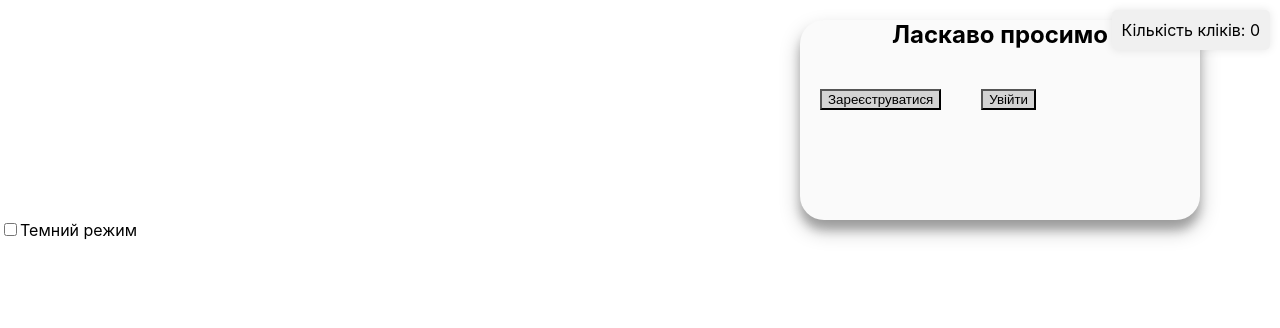
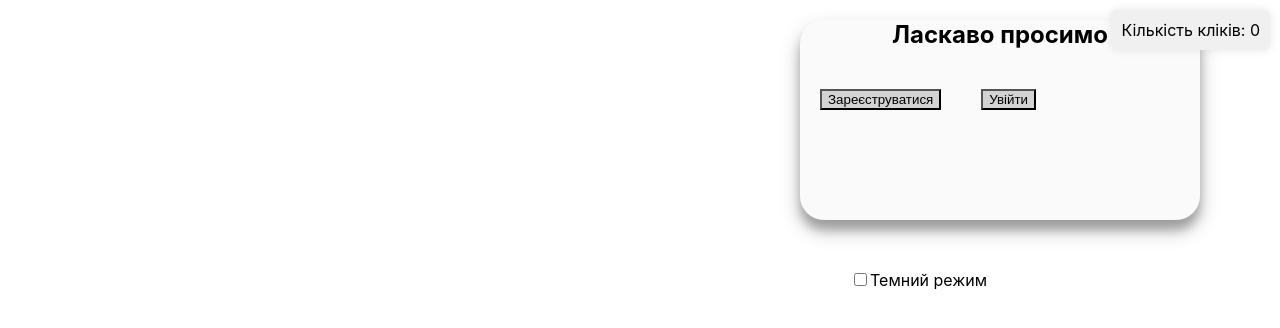
Before and after one commit to MaksimBoyko05/front-end-labs, a React (Create React App) app: page / in a window 1280 px wide. Shown: the top 328 px of the page. Built offline with nearby package versions, Linux system fonts and the light colour scheme.

Commit message:
centered label

```diff
--- a/src/App.js
+++ b/src/App.js
@@ -11,7 +11,7 @@ export default function MyApp() {
     <ThemeContext.Provider value={theme}>
       <ClickContext.Provider value={{ clickCount, setClickCount }}>
         <Form />
-        <label>
+        <label class="dark_m">
           <input
             type="checkbox"
             checked={theme === 'dark'}
--- a/src/index.css
+++ b/src/index.css
@@ -59,3 +59,8 @@ h1{
   position: relative;
   text-align: center;
 }
+.dark_m{
+  position: relative;
+  top: 50px;
+ left: 850px;
+}
```
